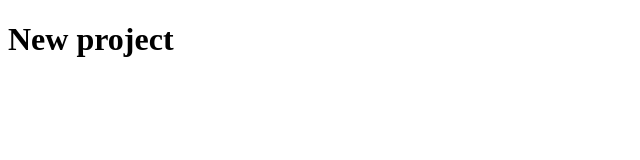
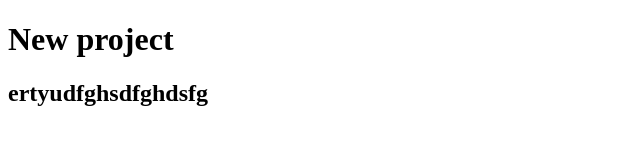
Before and after one commit to alienorar/e-commerce, a plain HTML site: page index.html in a window 1280 px wide. Shown: the whole page, without its empty margins (0-640 px from the left). Drawn offline with Linux system fonts and the light colour scheme.

Commit message:
second commit

```diff
--- a/index.html
+++ b/index.html
@@ -8,6 +8,6 @@
 </head>
 <body>
     <h1>New project</h1>
-
+<h2>ertyudfghsdfghdsfg</h2>
 </body>
 </html>
```
